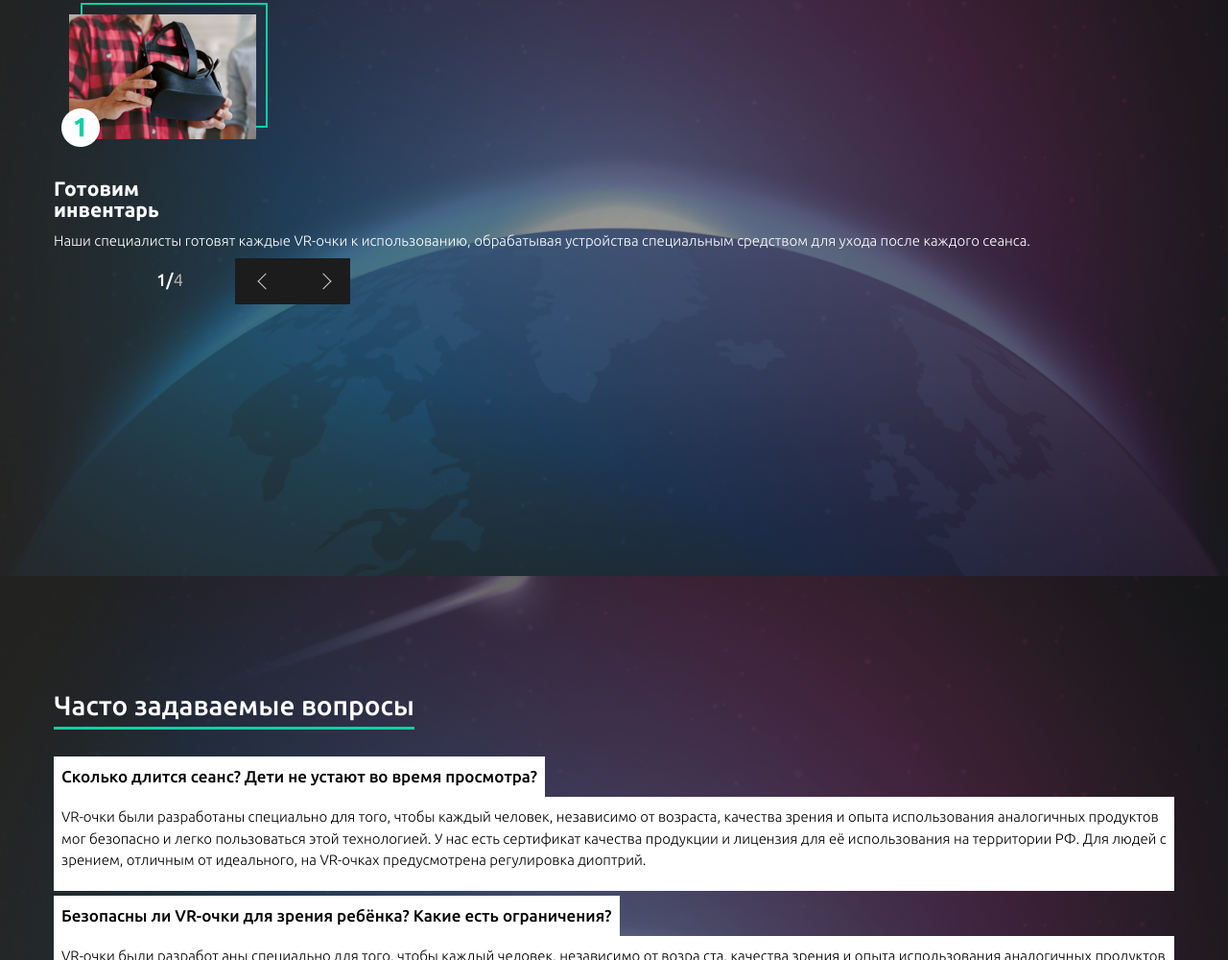
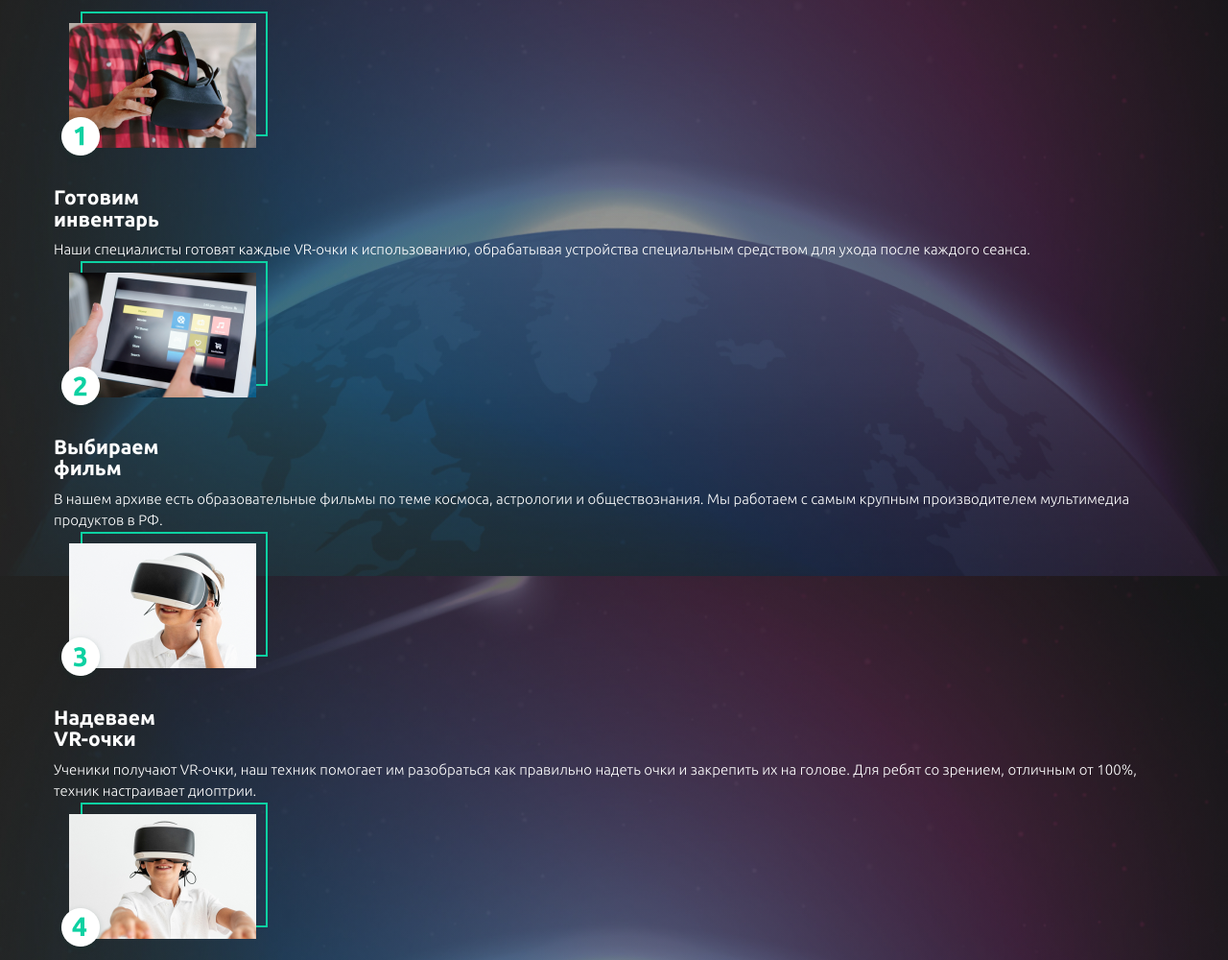
Before and after one commit to lukinasargy/planet-pr, a website: page app/index.html in a window 1280 px wide. Shown: the part 1800-2800 px from the top of the page at 96% size. Drawn offline with nearby package versions, Linux system fonts and the light colour scheme.

Commit message:
deksktop start

```diff
--- a/app/js/common.js
+++ b/app/js/common.js
@@ -1,25 +1,38 @@
 $(function () {
 
 	$('.how__list').slick({
-		dots:true,
+		responsive: [
+			{
+				breakpoint: 1200,
+				settings: {
+					dots: true,
 					dotsClass: 'custom_paging',
 					slidesToShow: 1,
 					autoplay: true,
 					autoplaySpeed: 8000,
 					adaptiveHeight: true,
 					customPaging: function (slider, i) {
-        return  (i + 1) + '/' + '<span class="custom_paging-count">' + slider.slideCount + '</span>';
+						return (i + 1) + '/' + '<span class="custom_paging-count">' + slider.slideCount + '</span>';
+					},
 				}
+			},
+			{
+				breakpoint: 5000,
+				settings: 'unslick'
+			}
+		]
 	});
 
 	//scrolls
 	$(".js_scroll").on("click", function (event) {
 		event.preventDefault();
 
-        var id  = $(this).attr('href'),
+		var id = $(this).attr('href'),
 			top = $(id).offset().top;
 
-        $('body,html').animate({scrollTop: top}, 1000);
+		$('body,html').animate({
+			scrollTop: top
+		}, 1000);
 	});
 
 
@@ -45,11 +58,21 @@ $(function () {
 		});
 	});
 
-	$(".toggler").on('click', function() {
+	$(".toggler").on('click', function () {
 		$(this).toggleClass('toggler--active');
 		$(".menu").toggleClass('menu--active');
 		$(".header").toggleClass('header--active');
-	})
+	});
+	$('.faq__subtitle').on('click', function () {
+
+		$(this).toggleClass('faq__subtitle--active');
+		$(this).parent().toggleClass('faq__item--active').children('.faq__text').slideToggle(500)
+;
+
+
+	});
+
+
 
 
 
--- a/app/scss/_media.scss
+++ b/app/scss/_media.scss
@@ -52,4 +52,32 @@
 	.mobile {
 		display: none;
 	}
+	.header {
+		&__link {
+			&--home {
+						width: 193px;
+
+			}
+		}
+	}
+	.home {
+		&__text {
+			display: block;
+		}
+	}
+	.menu {
+		position: relative;
+		display: -webkit-flex;
+		display: -moz-flex;
+		display: -ms-flex;
+		display: -o-flex;
+		display: flex;
+		flex-direction: row;
+	}
+	.nav {
+		flex-direction: row;
+	}
+	.toggler {
+		display: none;
+	}
 }
--- a/app/scss/_mixins/_btn.scss
+++ b/app/scss/_mixins/_btn.scss
@@ -8,8 +8,11 @@
 	padding: 9px 15px;
 	text-transform: uppercase;
 	border-radius: 2px;
+	transition: all 0.3s;
 
-	&:hover,&:focus, &:active {
+	&:hover,
+	&:focus,
+	&:active {
 		background-color: $color-one;
 	}
 }
@@ -25,6 +28,7 @@
 	border-radius: 2px;
 	position: relative;
 	line-height: 21px;
+	transition: all 0.3s;
 
 	&:before {
 		position: absolute;
@@ -36,7 +40,9 @@
 		top: 15px;
 	}
 
-	&:hover,&:focus, &:active  {
+	&:hover,
+	&:focus,
+	&:active {
 		background-color: #0DD1A2;
 	}
 }
@@ -53,6 +59,7 @@
 	border-radius: 2px;
 	position: relative;
 	line-height: 21px;
+	transition: all 0.3s;
 
 	&:before {
 		position: absolute;
@@ -64,7 +71,9 @@
 		background-image: url(../img/video.svg);
 	}
 
-	&:hover,&:focus, &:active  {
+	&:hover,
+	&:focus,
+	&:active {
 		background-color: $color-one;
 	}
 }
--- a/app/scss/main.scss
+++ b/app/scss/main.scss
@@ -505,6 +505,7 @@ input[type=number] {
 
 	&-title {
 		font-size: 28px;
+		line-height: 32px;
 		display: inline-block;
 		padding-bottom: 10px;
 		font-weight: 500;
@@ -620,6 +621,7 @@ DEFAULT CSS END
 }
 
 .toggler {
+	transition: all 0.3s;
 	&--active svg rect:first-child {
 		transition: all 0.3s;
 		animation: 0.3s linear close-first;
@@ -768,12 +770,14 @@ DEFAULT CSS END
 	&__img {
 		margin-bottom: 22px;
 	}
+
 	&__subtitle {
 		font-size: 21px;
 		font-weight: 700;
 		margin-bottom: 10px;
 		width: 107px;
 	}
+
 	&__text {
 		font-size: 15px;
 	}
@@ -840,33 +844,67 @@ DEFAULT CSS END
 		transform: rotate(135deg);
 	}
 }
+
 .faq {
 	&__title {
 		margin-bottom: 28px;
 
 	}
+
 	&__item {
-				margin-bottom: 5px;
+		margin-bottom: 5px;
+		background-color: #fff;
 
+		&--active {
+			.faq__text {}
+		}
 	}
+
 	&__subtitle {
 		font-weight: 500;
 		font-size: 17px;
-		display: inline-block;
-		background-color: #fff;
+		display: block;
 		color: #000;
 		padding: 10px 8px;
 		position: relative;
+		padding-right: 33px;
+		position: relative;
+
+		&:before {
+			content: '';
+			position: absolute;
+			width: 33px;
+			height: 100%;
+			right: 0;
+			top: 0;
+			background-color: $color-one;
+			transition: all 0.5s ease-out;
+		}
 		&:after {
 			content: '';
 			position: absolute;
+			width: 16px;
+			height: 16px;
+			right: 8px;
+			top: calc(50% - 8px);
+			background-image: url(../img/plus.svg);
+			transition: 0.5s all;
+		}
+		&--active {
+			&:after {
+				transform: rotate(-45deg);
+			}
 
+			&:before {
+				background-color: #000;
+			}
 		}
 	}
+
 	&__text {
-				background-color: #fff;
 		color: #000;
-		padding: 10px 8px 20px ;
+		display: none;
+		padding: 10px 8px 20px;
 
 	}
 
```
Also changed, not shown: app/css/main.css, app/img/plus.svg (added). Lines whose indentation alone changed are shown as unchanged.
